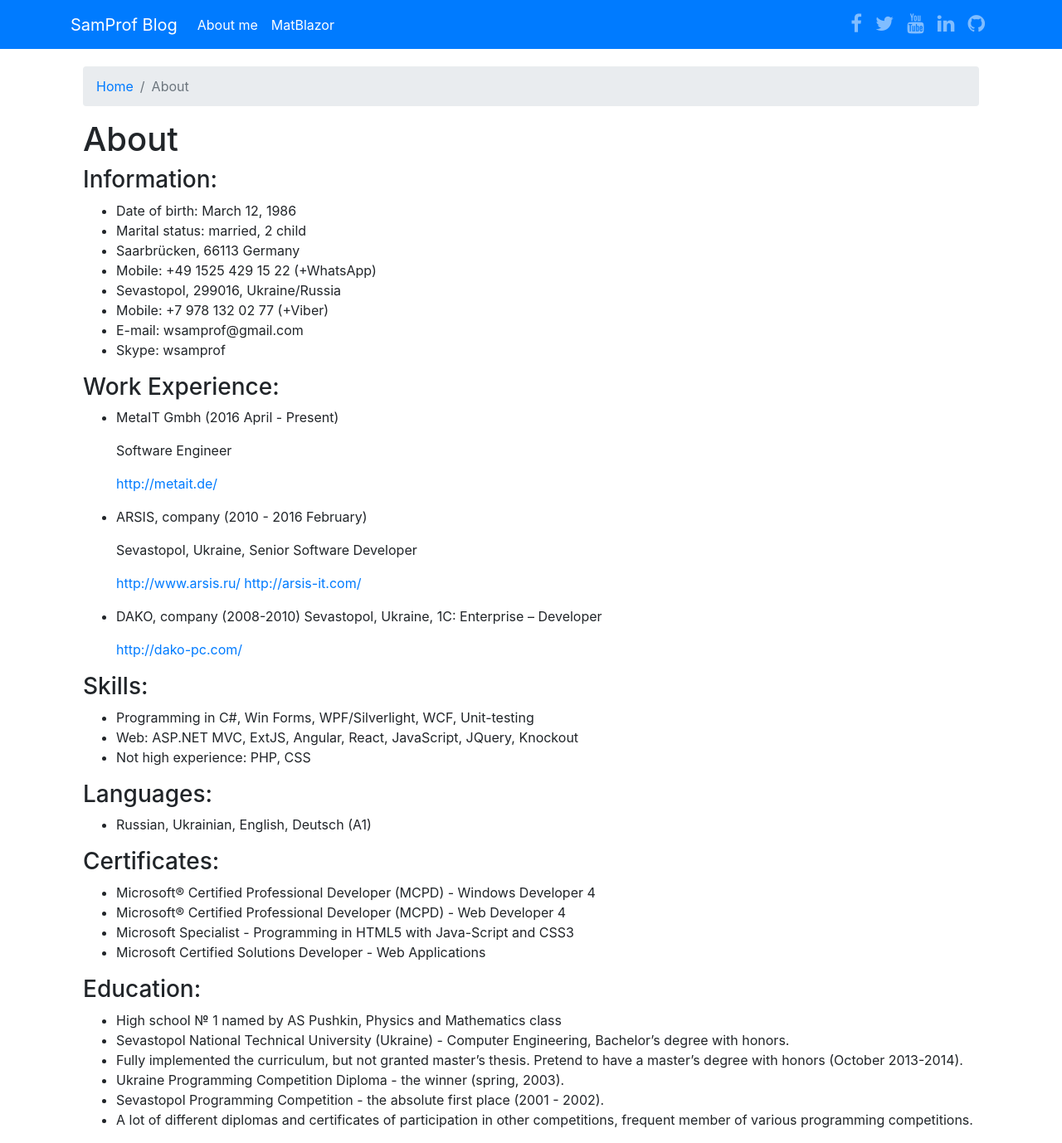
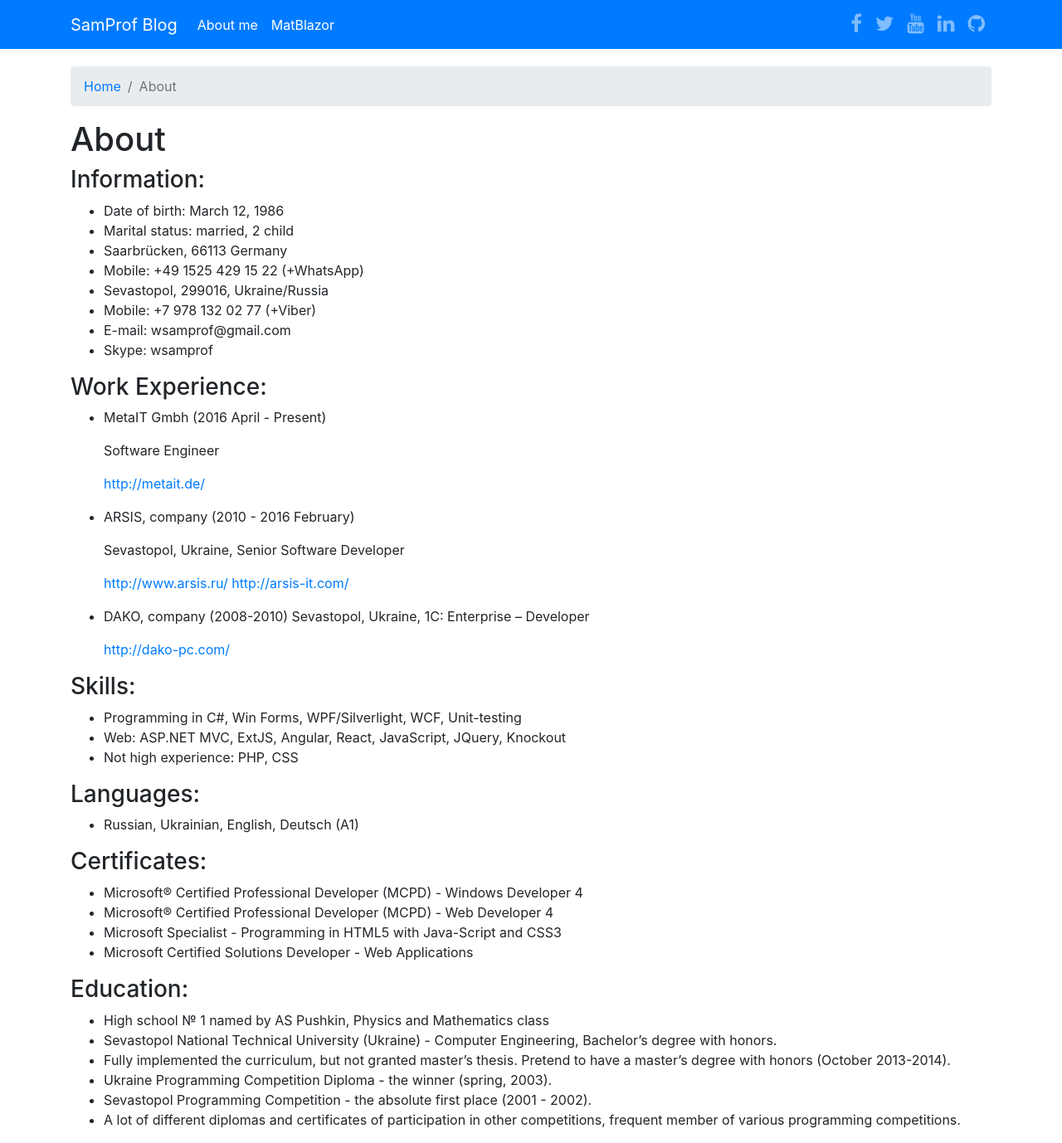
Before and after one commit to SamProf/www.samprof.com, a Jekyll site: the page built from about.md, in a window 1280 px wide and 1378 px high. Shown: the whole window at 83% size. Built offline with Jekyll 4.4.1, drawn with Linux system fonts in a browser that asks for light colours.

Commit message:
main layout

```diff
--- a/_layouts/default.html
+++ b/_layouts/default.html
@@ -46,11 +46,16 @@
             </ul>
 
             <ul class="navbar-nav flex-row fa-size24">
-                <li class="nav-item"><a class="nav-link px-2" href="https://www.facebook.com/SamProf" target="_blank"><span class="fa fa-facebook"></span></a></li>
-                <li class="nav-item"><a class="nav-link px-2" href="https://twitter.com/SamProf" target="_blank"><span class="fa fa-twitter"></span></a></li>
-                <li class="nav-item"><a class="nav-link px-2" href="https://www.youtube.com/user/wsamprof" target="_blank"><span class="fa fa-youtube"></span></a></li>
-                <li class="nav-item"><a class="nav-link px-2" href="https://www.linkedin.com/in/wsamprof/" target="_blank"><span class="fa fa-linkedin"></span></a></li>
-                <li class="nav-item"><a class="nav-link px-2" href="https://github.com/SamProf" target="_blank"><span class="fa fa-github"></span></a></li>
+                <li class="nav-item"><a class="nav-link px-2" href="https://www.facebook.com/SamProf"
+                                        target="_blank"><span class="fa fa-facebook"></span></a></li>
+                <li class="nav-item"><a class="nav-link px-2" href="https://twitter.com/SamProf" target="_blank"><span
+                        class="fa fa-twitter"></span></a></li>
+                <li class="nav-item"><a class="nav-link px-2" href="https://www.youtube.com/user/wsamprof"
+                                        target="_blank"><span class="fa fa-youtube"></span></a></li>
+                <li class="nav-item"><a class="nav-link px-2" href="https://www.linkedin.com/in/wsamprof/"
+                                        target="_blank"><span class="fa fa-linkedin"></span></a></li>
+                <li class="nav-item"><a class="nav-link px-2" href="https://github.com/SamProf" target="_blank"><span
+                        class="fa fa-github"></span></a></li>
             </ul>
 
 
@@ -59,15 +64,8 @@
 </nav>
 
 
-
-
 <main role="main">
-
-
-
-    <div class="container">
-        {{ content }}
-    </div>
+    {{ content }}
 </main><!-- /.container -->
 
 
```
